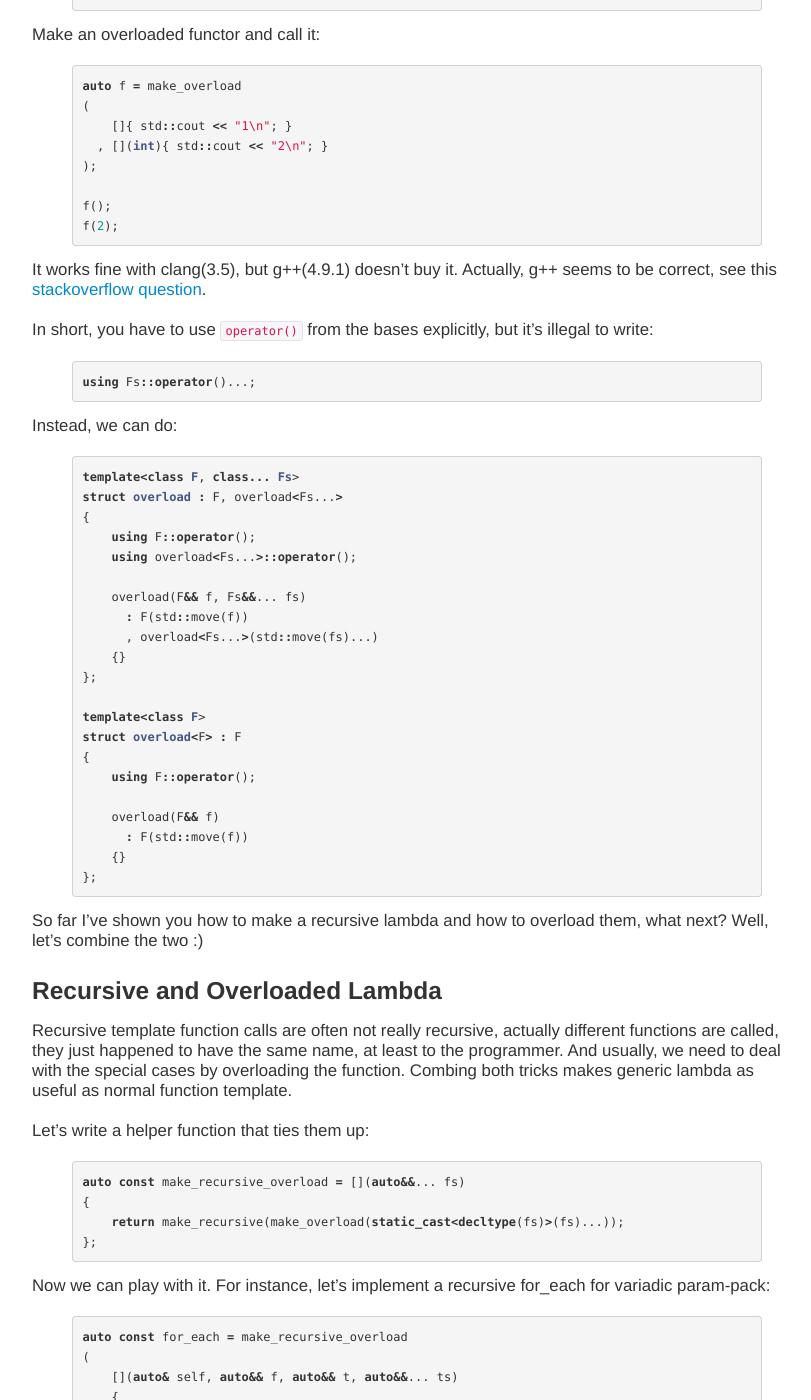
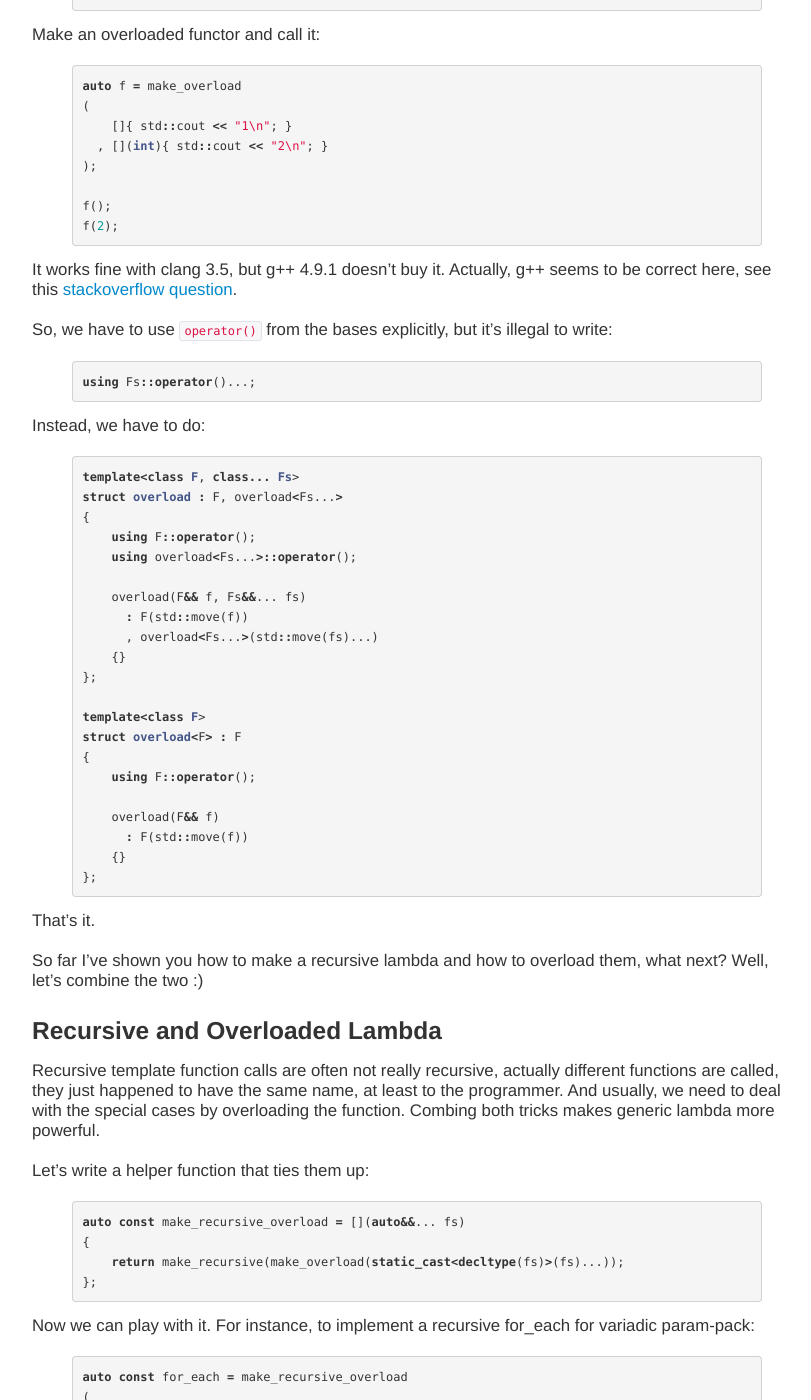
Before and after one commit to jamboree/cout, a Jekyll site: the page built from _posts/2014-07-25-lambda-overloading-and-recursive.md, in a window 1280 px wide and 1400 px high, scrolled down 2007 px. Shown: the whole window, without its empty margins (23-834 px from the left). Built offline with Jekyll 4.4.1, drawn with Linux system fonts in a browser that asks for light colours; some of the changed text lies outside the part shown.

Commit message:
Update 2014-07-25-lambda-overloading-and-recursive.md

```diff
--- a/_posts/2014-07-25-lambda-overloading-and-recursive.md
+++ b/_posts/2014-07-25-lambda-overloading-and-recursive.md
@@ -88,7 +88,7 @@ auto f = [](){...};
 auto f = [](int){...};
 {% endhighlight %}
 
-Yet, we can make a wrapper. The simplest way come to mind is:
+Yet, we can make a wrapper. A simplest way that comes to mind is:
 
 {% highlight c++ %}
 template<class... Fs>
@@ -118,16 +118,16 @@ f();
 f(2);
 {% endhighlight %}
 
-It works fine with clang(3.5), but g++(4.9.1) doesn't buy it.
-Actually, g++ seems to be correct, see this [stackoverflow question](http://stackoverflow.com/questions/5368862/why-do-multiple-inherited-functions-with-same-name-but-different-signatures-not).
+It works fine with clang 3.5, but g++ 4.9.1 doesn't buy it.
+Actually, g++ seems to be correct here, see this [stackoverflow question](http://stackoverflow.com/questions/5368862/why-do-multiple-inherited-functions-with-same-name-but-different-signatures-not).
 
-In short, you have to use `operator()` from the bases explicitly, but it's illegal to write:
+So, we have to use `operator()` from the bases explicitly, but it's illegal to write:
 
 {% highlight c++ %}
 using Fs::operator()...;
 {% endhighlight %}
 
-Instead, we can do:
+Instead, we have to do:
 
 {% highlight c++ %}
 template<class F, class... Fs>
@@ -153,13 +153,15 @@ struct overload<F> : F
 };
 {% endhighlight %}
 
+That's it.
+
 So far I've shown you how to make a recursive lambda and how to overload them, what next?
 Well, let's combine the two :)
 
 ### Recursive and Overloaded Lambda
 
 Recursive template function calls are often not really recursive, actually different functions are called, they just happened to have the same name, at least to the programmer.
-And usually, we need to deal with the special cases by overloading the function. Combing both tricks makes generic lambda as useful as normal function template.
+And usually, we need to deal with the special cases by overloading the function. Combing both tricks makes generic lambda more powerful.
 
 Let's write a helper function that ties them up:
 {% highlight c++ %}
@@ -169,7 +171,7 @@ auto const make_recursive_overload = [](auto&&... fs)
 };
 {% endhighlight %}
 
-Now we can play with it. For instance, let's implement a recursive for_each for variadic param-pack:
+Now we can play with it. For instance, to implement a recursive for_each for variadic param-pack:
 
 {% highlight c++ %}
 auto const for_each = make_recursive_overload
```
Also changed, not shown: other parts of _posts/2014-07-25-lambda-overloading-and-recursive.md (+1 -1 lines).
